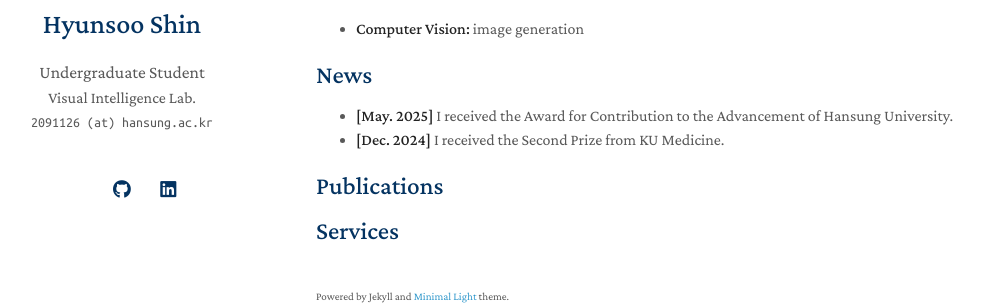
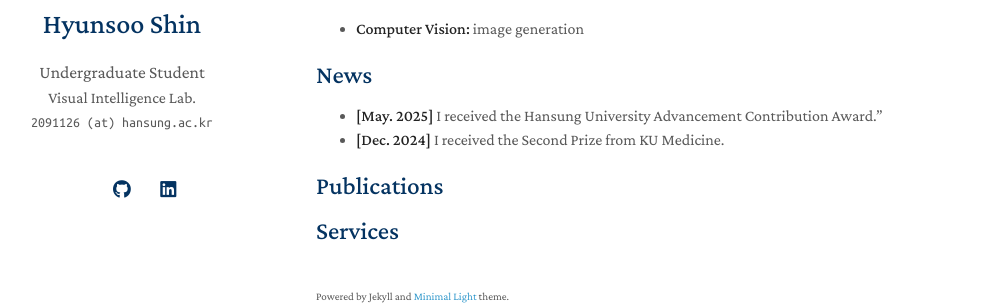
Before and after one commit to YONGJI04/yongji04.github.io, a Jekyll site: the page built from index.md, in a window 1280 px wide. Shown: the part 178-483 px from the top of the page, without its empty margins (154-1138 px from the left). Built offline with Jekyll 4.4.1, drawn with Linux system fonts in a browser that asks for light colours; a style sheet for code colours, icons or effects is not loaded; our own code applies the rules of GitHub Pages for plain Markdown files.

Commit message:
Update index.md

```diff
--- a/index.md
+++ b/index.md
@@ -12,7 +12,7 @@ I am a undergraduate student at Hansung Univ.
 
 ## News
 
-- **[May. 2025]** I received the Award for Contribution to the Advancement of Hansung University.
+- **[May. 2025]** I received the Hansung University Advancement Contribution Award."
 - **[Dec. 2024]** I received the Second Prize from KU Medicine.
 
 {% include_relative _includes/publications.md %}
```
